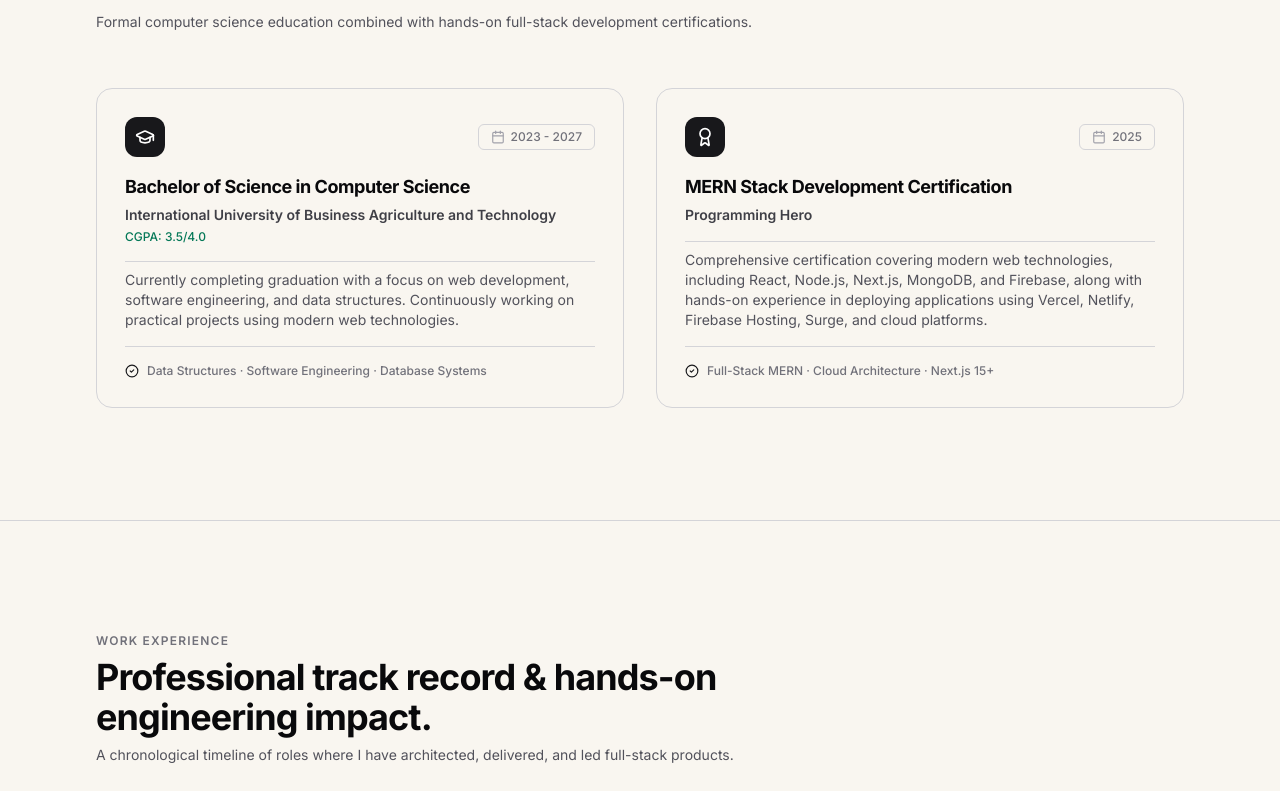
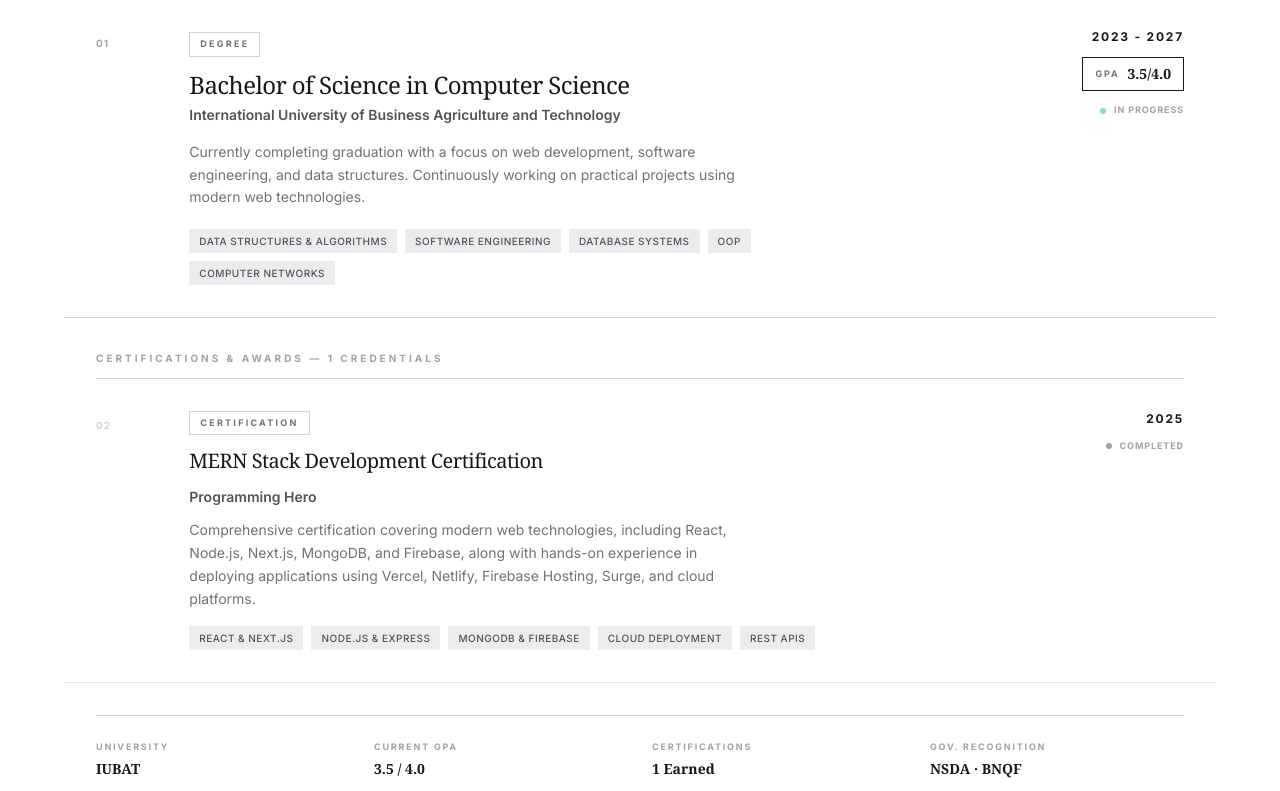
Before and after one commit to Tafsirchy/My-Portfolio, a React (Vite) app: page / in a window 1280 px wide. Shown: the part 5389-6180 px from the top of the page. Built offline with nearby package versions, Linux system fonts and the light colour scheme.

Commit message:
style(education): use white background

```diff
--- a/src/components/Education.jsx
+++ b/src/components/Education.jsx
@@ -1,83 +1,258 @@
-import { GraduationCap, Award, Calendar, CheckCircle2, BookOpen } from 'lucide-react';
+import { motion } from 'framer-motion';
 import { education } from '@/data/portfolio';
+
+const elegantEase = [0.16, 1, 0.3, 1];
+
+const containerVariants = {
+  hidden: { opacity: 0 },
+  visible: {
+    opacity: 1,
+    transition: { staggerChildren: 0.18, delayChildren: 0.1 },
+  },
+};
+
+const rowVariants = {
+  hidden: { opacity: 0, y: 40, filter: 'blur(6px)' },
+  visible: {
+    opacity: 1,
+    y: 0,
+    filter: 'blur(0px)',
+    transition: { duration: 1.1, ease: elegantEase },
+  },
+};
+
+// Determine entry type and metadata
+const getEntryMeta = (item) => {
+  const d = item.degree.toLowerCase();
+  if (d.includes('bachelor')) {
+    return {
+      label: 'Degree',
+      courses: ['Data Structures & Algorithms', 'Software Engineering', 'Database Systems', 'OOP', 'Computer Networks'],
+      isActive: true,
+    };
+  }
+  if (d.includes('complete web') || d.includes('mern')) {
+    return {
+      label: 'Certification',
+      courses: ['React & Next.js', 'Node.js & Express', 'MongoDB & Firebase', 'Cloud Deployment', 'REST APIs'],
+      isActive: false,
+    };
+  }
+  if (d.includes('national skills') || d.includes('python')) {
+    return {
+      label: 'Gov. Certificate',
+      courses: ['Python Web Apps', 'BNQF Level 4', '360 Hours', 'Government Recognized', 'NSDA Bangladesh'],
+      isActive: false,
+    };
+  }
+  if (d.includes('appreciation') || d.includes('life')) {
+    return {
+      label: 'Certificate',
+      courses: ['Life Transformation', 'Personal Growth', 'Batch #1', 'SABiT International'],
+      isActive: false,
+    };
+  }
+  return { label: 'Credential', courses: [], isActive: false };
+};
 
 const Education = () => {
   if (!education || education.length === 0) return null;
 
+  // Split: 1 degree + certifications
+  const degree = education.filter((e) => e.degree.toLowerCase().includes('bachelor'));
+  const certs = education.filter((e) => !e.degree.toLowerCase().includes('bachelor'));
+
   return (
-    <section id="education" className="py-20 md:py-28 border-t border-zinc-300 bg-transparent">
+    <section id="education" className="py-12 md:py-16 bg-[#FFFFFF] border-t border-zinc-300 overflow-hidden">
       <div className="max-w-6xl mx-auto px-4 sm:px-6 lg:px-8">
 
-        {/* Section Header */}
-        <div className="max-w-2xl mb-14 space-y-2">
-          <p className="text-xs font-semibold uppercase tracking-widest text-zinc-500">Education & Credentials</p>
-          <h2 className="text-3xl sm:text-4xl font-bold tracking-tight text-zinc-950">
-            Academic foundation & professional certifications.
+        {/* ── Section Header ── */}
+        <motion.div
+          initial={{ opacity: 0, y: 24 }}
+          whileInView={{ opacity: 1, y: 0 }}
+          viewport={{ once: true, margin: '-80px' }}
+          transition={{ duration: 1, ease: elegantEase }}
+          className="mb-8 border-b border-zinc-300 pb-4 flex flex-col sm:flex-row sm:items-end sm:justify-between gap-4"
+        >
+          <h2 className="text-6xl sm:text-7xl md:text-8xl font-serif tracking-tight text-zinc-900 uppercase leading-none">
+            Education
           </h2>
-          <p className="text-sm text-zinc-600">
-            Formal computer science education combined with hands-on full-stack development certifications.
+          <p className="text-xs font-semibold uppercase tracking-[0.2em] text-zinc-400 sm:pb-2">
+            Academic & Credentials
           </p>
+        </motion.div>
+
+        {/* ── Degree Row (full width, featured) ── */}
+        <motion.div
+          variants={containerVariants}
+          initial="hidden"
+          whileInView="visible"
+          viewport={{ once: true, margin: '-60px' }}
+        >
+          {degree.map((item, index) => {
+            const meta = getEntryMeta(item);
+            return (
+              <motion.div
+                key={item.id}
+                variants={rowVariants}
+                className="group grid grid-cols-12 gap-4 sm:gap-8 py-6 sm:py-8 items-start border-b border-zinc-300 hover:bg-zinc-100/60 transition-colors duration-500 -mx-4 px-4 sm:-mx-6 sm:px-6 lg:-mx-8 lg:px-8"
+              >
+                {/* Index */}
+                <div className="col-span-2 sm:col-span-1">
+                  <span className="text-[10px] font-bold uppercase tracking-widest text-zinc-400 group-hover:text-zinc-700 transition-colors duration-500">
+                    {String(index + 1).padStart(2, '0')}
+                  </span>
                 </div>
 
-        {/* Education Grid */}
-        <div className="grid md:grid-cols-2 gap-8">
-          {education.map((item) => (
-            <div
+                {/* Main */}
+                <div className="col-span-10 sm:col-span-7 space-y-4">
+                  <div>
+                    <span className="inline-block text-[9px] font-bold uppercase tracking-[0.25em] text-zinc-500 border border-zinc-300 px-2.5 py-1 mb-3">
+                      {meta.label}
+                    </span>
+                    <h3 className="text-xl sm:text-2xl font-serif text-zinc-900 leading-snug tracking-tight">
+                      {item.degree}
+                    </h3>
+                    <p className="text-sm font-semibold text-zinc-600 mt-1 font-sans">{item.institution}</p>
+                  </div>
+                  <p className="text-sm text-zinc-500 leading-relaxed font-sans max-w-xl">{item.description}</p>
+                  <div className="flex flex-wrap gap-2 pt-1">
+                    {meta.courses.map((c) => (
+                      <span key={c} className="text-[10px] font-medium uppercase tracking-wider text-zinc-600 bg-zinc-200/70 px-2.5 py-1">
+                        {c}
+                      </span>
+                    ))}
+                  </div>
+                </div>
+
+                {/* Right Meta */}
+                <div className="col-span-12 sm:col-span-4 flex sm:flex-col sm:items-end gap-4 sm:gap-3 pt-2 sm:pt-0">
+                  <span className="text-xs font-bold uppercase tracking-[0.15em] text-zinc-900 font-sans">{item.duration}</span>
+                  {item.gpa && (
+                    <div className="flex items-center gap-2 border border-zinc-900 px-3 py-1.5">
+                      <span className="text-[9px] font-bold uppercase tracking-[0.2em] text-zinc-500">GPA</span>
+                      <span className="text-sm font-bold text-zinc-900 font-serif">{item.gpa}</span>
+                    </div>
+                  )}
+                  <div className="flex items-center gap-2">
+                    <span className="w-1.5 h-1.5 rounded-full bg-emerald-500 animate-pulse" />
+                    <span className="text-[9px] font-bold uppercase tracking-widest text-zinc-400">In Progress</span>
+                  </div>
+                </div>
+              </motion.div>
+            );
+          })}
+
+          {/* ── Certifications sub-header ── */}
+          <motion.div
+            variants={rowVariants}
+            className="pt-8 pb-3 border-b border-zinc-300"
+          >
+            <p className="text-[10px] font-bold uppercase tracking-[0.3em] text-zinc-400">
+              Certifications & Awards — {certs.length} credentials
+            </p>
+          </motion.div>
+
+          {/* ── Certification Rows ── */}
+          {certs.map((item, index) => {
+            const meta = getEntryMeta(item);
+            const isGov = item.level || item.hours;
+            const isAppreciation = item.issuer;
+
+            return (
+              <motion.div
                 key={item.id}
-              className="p-7 rounded-2xl bg-transparent border border-zinc-300 hover:border-zinc-300 hover:bg-transparent transition-all flex flex-col justify-between"
+                variants={rowVariants}
+                className="group grid grid-cols-12 gap-4 sm:gap-8 py-6 sm:py-8 items-start border-b border-zinc-200 hover:bg-zinc-100/60 transition-colors duration-500 -mx-4 px-4 sm:-mx-6 sm:px-6 lg:-mx-8 lg:px-8"
               >
-              <div className="space-y-4">
+                {/* Index */}
+                <div className="col-span-2 sm:col-span-1">
+                  <span className="text-[10px] font-bold uppercase tracking-widest text-zinc-300 group-hover:text-zinc-500 transition-colors duration-500">
+                    {String(degree.length + index + 1).padStart(2, '0')}
+                  </span>
+                </div>
 
-                {/* Header Icon + Date */}
-                <div className="flex items-center justify-between">
-                  <div className="w-10 h-10 rounded-xl bg-zinc-900 text-white flex items-center justify-center shadow-xs">
-                    {item.degree.toLowerCase().includes('bachelor') ? (
-                      <GraduationCap className="w-5 h-5" />
-                    ) : (
-                      <Award className="w-5 h-5" />
+                {/* Main */}
+                <div className="col-span-10 sm:col-span-8 space-y-3">
+                  <div className="flex flex-wrap items-center gap-2 mb-1">
+                    <span className="inline-block text-[9px] font-bold uppercase tracking-[0.25em] text-zinc-500 border border-zinc-300 px-2.5 py-1">
+                      {meta.label}
+                    </span>
+                    {isGov && (
+                      <span className="inline-block text-[9px] font-bold uppercase tracking-[0.2em] text-emerald-700 border border-emerald-300 bg-emerald-50 px-2.5 py-1">
+                        🏛 Government Recognized
+                      </span>
+                    )}
+                    {isAppreciation && (
+                      <span className="inline-block text-[9px] font-bold uppercase tracking-[0.2em] text-amber-700 border border-amber-300 bg-amber-50 px-2.5 py-1">
+                        ★ Personal Development
+                      </span>
                     )}
                   </div>
 
-                  <span className="inline-flex items-center gap-1.5 text-xs text-zinc-500 font-medium bg-transparent px-3 py-1 rounded-md border border-zinc-300">
-                    <Calendar className="w-3.5 h-3.5 text-zinc-400" />
-                    {item.duration}
+                  <h3 className="text-lg sm:text-xl font-serif text-zinc-900 leading-snug tracking-tight">
+                    {item.degree}
+                  </h3>
+                  <p className="text-sm font-semibold text-zinc-600 font-sans">{item.institution}</p>
+                  <p className="text-sm text-zinc-500 leading-relaxed font-sans max-w-xl">{item.description}</p>
+
+                  {/* Extra meta fields */}
+                  <div className="flex flex-wrap gap-2 pt-1">
+                    {meta.courses.map((c) => (
+                      <span key={c} className="text-[10px] font-medium uppercase tracking-wider text-zinc-600 bg-zinc-200/70 px-2.5 py-1">
+                        {c}
                       </span>
+                    ))}
                   </div>
 
-                {/* Degree and Institution */}
-                <div>
-                  <h3 className="text-lg font-bold text-zinc-950 tracking-tight">
-                    {item.degree}
-                  </h3>
-                  <p className="text-sm font-semibold text-zinc-700 mt-1">
-                    {item.institution}
-                  </p>
-                  {item.gpa && (
-                    <p className="text-xs text-emerald-700 font-medium mt-1">
-                      CGPA: {item.gpa}
+                  {item.issuer && (
+                    <p className="text-[10px] font-medium text-zinc-400 italic pt-1">
+                      Issued by: {item.issuer}
                     </p>
                   )}
                 </div>
 
-                {/* Description */}
-                <p className="text-xs sm:text-sm text-zinc-600 leading-relaxed pt-2 border-t border-zinc-300">
-                  {item.description}
-                </p>
+                {/* Right Meta */}
+                <div className="col-span-12 sm:col-span-3 flex sm:flex-col sm:items-end gap-3 pt-1 sm:pt-0">
+                  <span className="text-xs font-bold uppercase tracking-[0.15em] text-zinc-900 font-sans">{item.duration}</span>
+
+                  {item.hours && (
+                    <div className="flex items-center gap-2 border border-zinc-300 px-3 py-1.5">
+                      <span className="text-[9px] font-bold uppercase tracking-[0.2em] text-zinc-400">Hours</span>
+                      <span className="text-sm font-bold text-zinc-900 font-serif">{item.hours}</span>
                     </div>
+                  )}
 
-              {/* Coursework / Skills Highlight */}
-              <div className="pt-4 mt-4 border-t border-zinc-300 flex items-center gap-2 text-xs text-zinc-500 font-medium">
-                <CheckCircle2 className="w-3.5 h-3.5 text-zinc-900" />
-                <span>
-                  {item.degree.toLowerCase().includes('bachelor')
-                    ? 'Data Structures · Software Engineering · Database Systems'
-                    : 'Full-Stack MERN · Cloud Architecture · Next.js 15+'}
-                </span>
+                  <div className="flex items-center gap-2">
+                    <span className="w-1.5 h-1.5 rounded-full bg-zinc-400" />
+                    <span className="text-[9px] font-bold uppercase tracking-widest text-zinc-400">Completed</span>
                   </div>
+                </div>
+              </motion.div>
+            );
+          })}
+        </motion.div>
 
+        {/* ── Bottom Credibility Bar ── */}
+        <motion.div
+          initial={{ opacity: 0, y: 20 }}
+          whileInView={{ opacity: 1, y: 0 }}
+          viewport={{ once: true }}
+          transition={{ duration: 1, ease: elegantEase, delay: 0.3 }}
+          className="mt-8 pt-6 border-t border-zinc-300 grid grid-cols-2 sm:grid-cols-4 gap-6"
+        >
+          {[
+            { label: 'University', value: 'IUBAT' },
+            { label: 'Current GPA', value: '3.5 / 4.0' },
+            { label: 'Certifications', value: `${certs.length} Earned` },
+            { label: 'Gov. Recognition', value: 'NSDA · BNQF' },
+          ].map(({ label, value }) => (
+            <div key={label}>
+              <p className="text-[9px] font-bold uppercase tracking-[0.2em] text-zinc-400 mb-1">{label}</p>
+              <p className="text-sm font-bold text-zinc-900 font-serif">{value}</p>
             </div>
           ))}
-        </div>
+        </motion.div>
 
       </div>
     </section>
```
Lines whose indentation alone changed are shown as unchanged.
